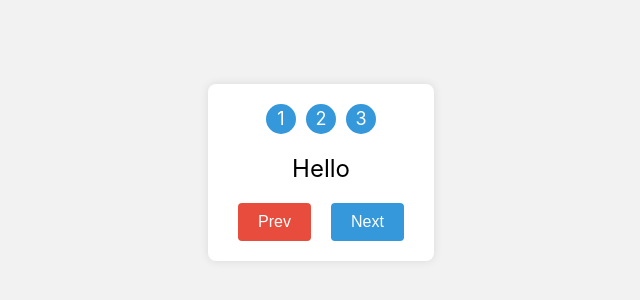
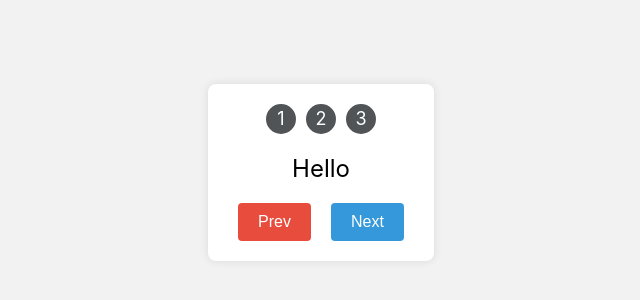
Before and after one commit to danielantonio14/statudnereactjs, a React (Create React App) app in the folder statevent/: page / in a window 1280 px wide. Shown: the part 228-528 px from the top of the page, without its empty margins (319-959 px from the left). Built offline with nearby package versions, Linux system fonts and the light colour scheme.

Commit message:
Atualizei a cor dos numbers buttons!

```diff
--- a/statevent/src/App.css
+++ b/statevent/src/App.css
@@ -65,7 +65,7 @@ body {
 .numbers div {
   width: 30px;
   height: 30px;
-  background-color: #3498db;
+  background-color: #515457;
   color: #fff;
   border-radius: 50%;
   margin: 0 5px;
```
